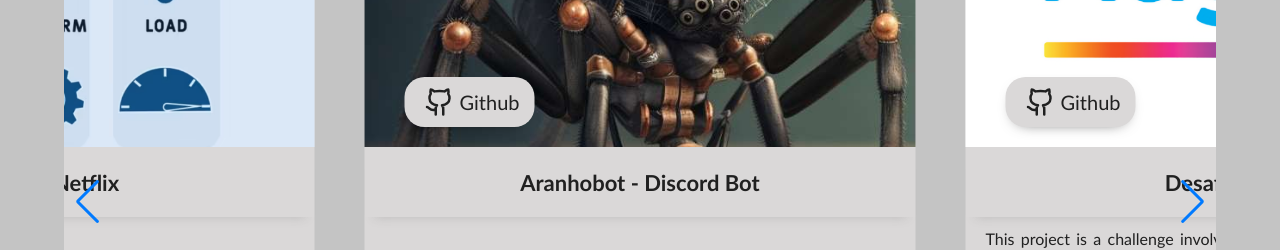
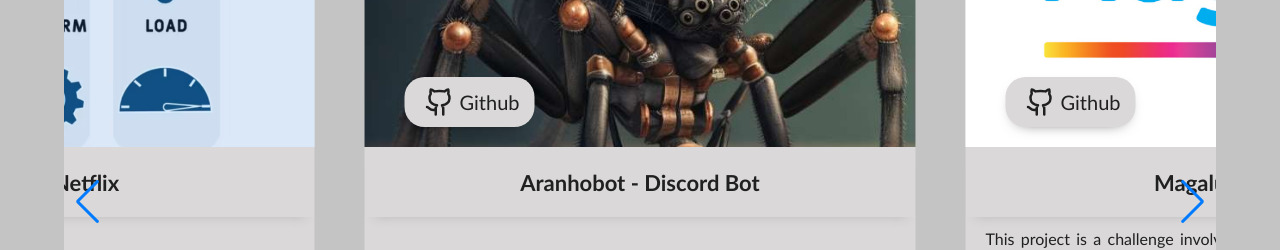
Before and after one commit to matheu5leone/portfolio, a Next.js app: page /portfolio/ in a window 1280 px wide. Shown: the part 3559-3809 px from the top of the page. Built offline with nearby package versions, Linux system fonts and the light colour scheme.

Commit message:
fix language

```diff
--- a/src/data/projects.ts
+++ b/src/data/projects.ts
@@ -34,7 +34,7 @@ export const projects = [
   {
     id: 3,
     title: {
-      en: "Desafio Magalu",
+      en: "Magalu Challenge",
       pt: "Desafio Magalu"
     },
     description: {
```
